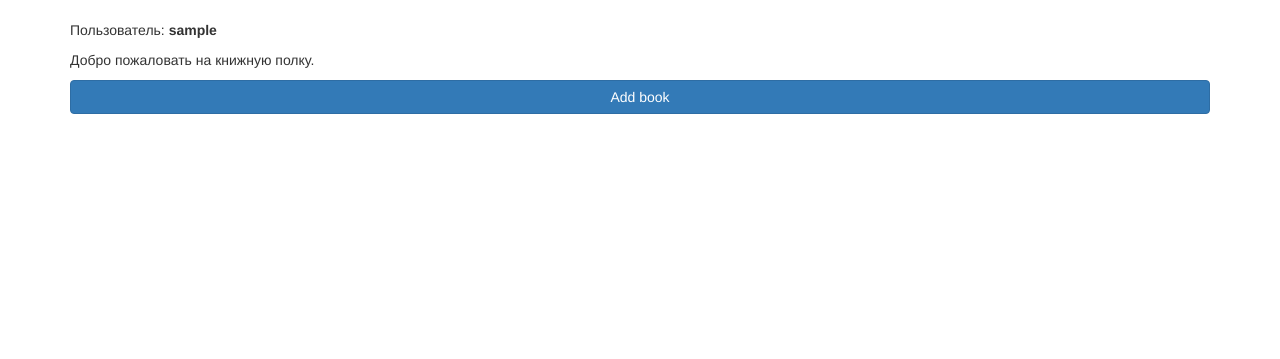
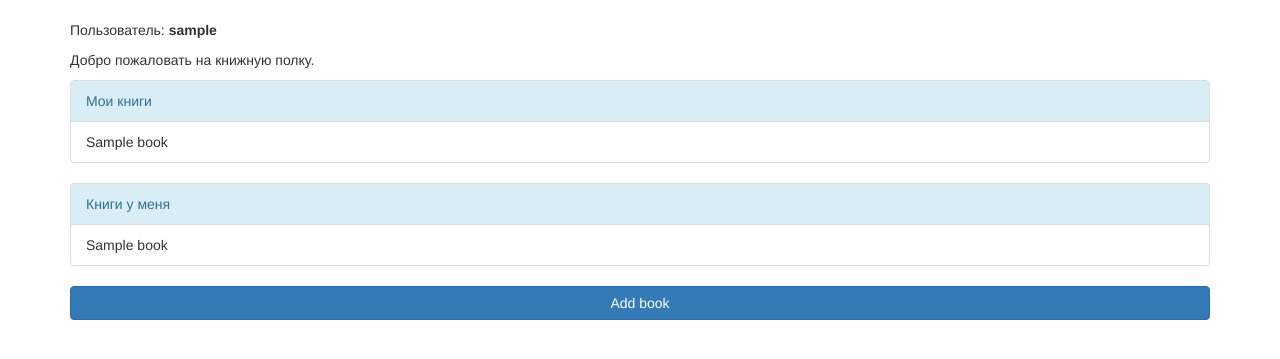
Before and after one commit to gozik/bookshelf, a Flask app: page / in a window 1280 px wide. Shown: the part 52-411 px from the top of the page. Run offline with Flask 2, Linux system fonts and the light colour scheme; a user stored in the database is signed in; tables that the repository leaves empty hold one stand-in row (values such as "Sample post"); some libraries are stand-ins or nearby versions.

Commit message:
Add user to item backrefs. Add book lists to index template.

```diff
--- a/app/main/routes.py
+++ b/app/main/routes.py
@@ -15,8 +15,12 @@ from app.main import bp
 
 @bp.route('/index')
 @bp.route('/', methods=['GET', 'POST'])
+@login_required
 def index():
-    return render_template('index.html')
+    own_items = current_user.own_items
+    controlled_items = current_user.controlled_items
+    return render_template('index.html',
+                           own_items=own_items, controlled_items=controlled_items)
 
 
 @bp.route('/add_book', methods=['GET', 'POST'])
--- a/app/models/item.py
+++ b/app/models/item.py
@@ -10,10 +10,11 @@ class Item(db.Model):
     book = db.relationship('Book')
 
     owner_id = db.Column(db.Integer, db.ForeignKey('user.id'))
-    owner = db.relationship('User', foreign_keys=[owner_id])
+    owner = db.relationship('User', foreign_keys=[owner_id], backref='own_items')
 
     controller_id = db.Column(db.Integer, db.ForeignKey('user.id'))
-    controller = db.relationship('User', foreign_keys=[controller_id])
+    controller = db.relationship('User', foreign_keys=[controller_id],
+                                 backref='controlled_items')
     # При создании новой полки создавать нового пользователя.
     # (Добавить тип пользователя: полка)
     # Бот ассоциирует себя с данной полкой и отвечает о том какие книги у него сейчас есть
--- a/app/templates/index.html
+++ b/app/templates/index.html
@@ -7,6 +7,19 @@
 	<p>Пользователь: <b>{{ current_user.username }}</b></p>
     <p>Добро пожаловать на книжную полку.</p>
 </div>
+<ul class="list-group">
+	<li class="list-group-item list-group-item-info">Мои книги</li>
+{% for item in own_items %}
+	<li class="list-group-item">{{ item.book.title }}</li>
+{% endfor %}
+</ul>
+<ul class="list-group">
+	<li class="list-group-item list-group-item-info">Книги у меня</li>
+{% for item in controlled_items %}
+	<li class="list-group-item">{{ item.book.title }}</li>
+{% endfor %}
+</ul>
+
 <a class="btn btn-primary btn-block" href="{{ url_for('main.add_book') }}">Add book</a>
 
 {% else %}
```
